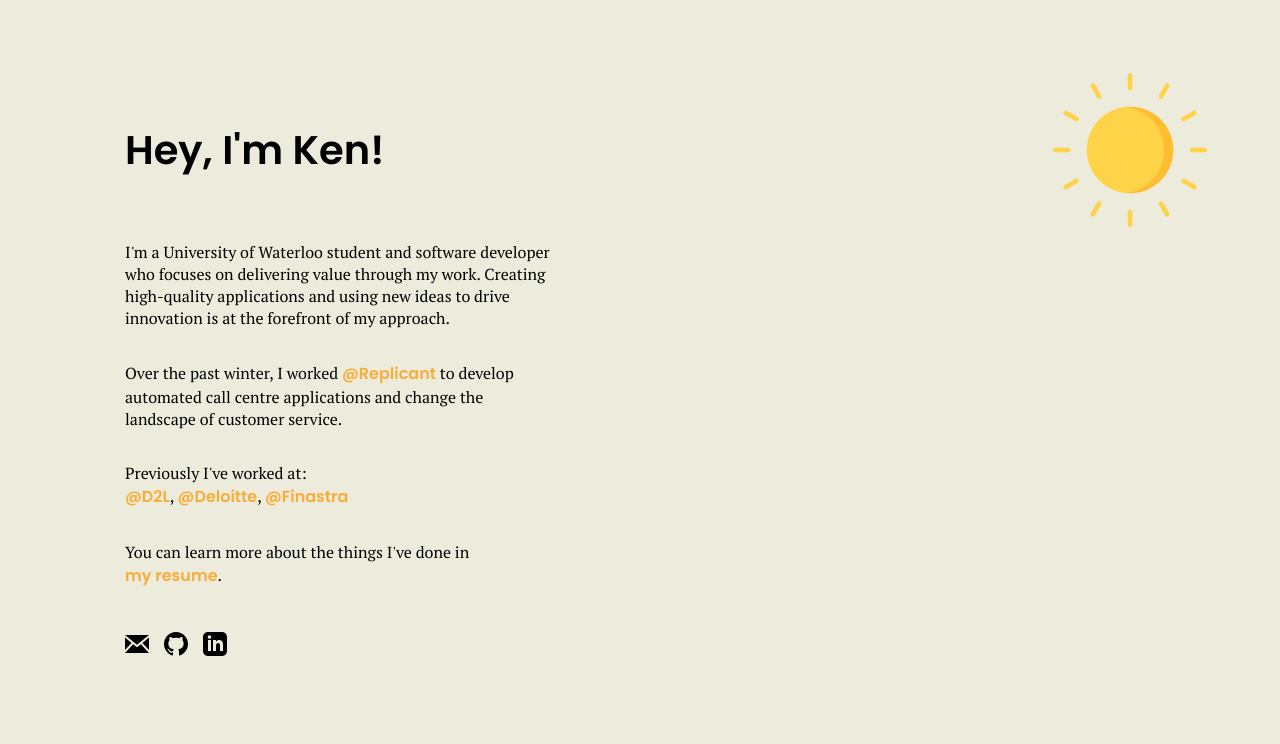
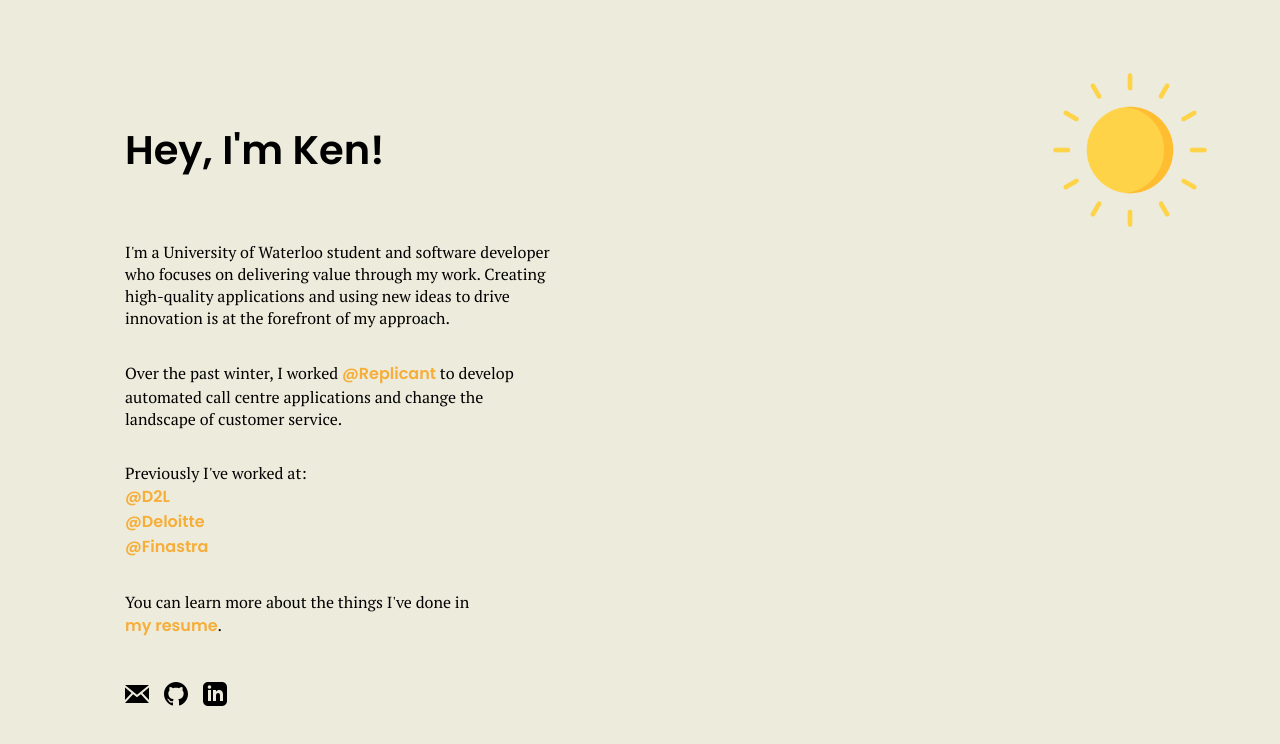
Before and after one commit to k5cui/dotcom, a React (Create React App) app: page / in a window 1280 px wide. Shown: the top 744 px of the page. Built offline with nearby package versions, Linux system fonts and the light colour scheme.

Commit message:
company listing

```diff
--- a/src/App.jsx
+++ b/src/App.jsx
@@ -78,11 +78,11 @@ function App() {
             <a href="https://www.d2l.com/" target="_blank" rel="noreferrer">
               @D2L
             </a>
-            <text>, </text>
+            <br />
             <a href="https://www.deloitte.com/" target="_blank" rel="noreferrer">
               @Deloitte
             </a>
-            <text>, </text>
+            <br />
             <a href="https://www.finastra.com/" target="_blank" rel="noreferrer">
               @Finastra
             </a>
```
